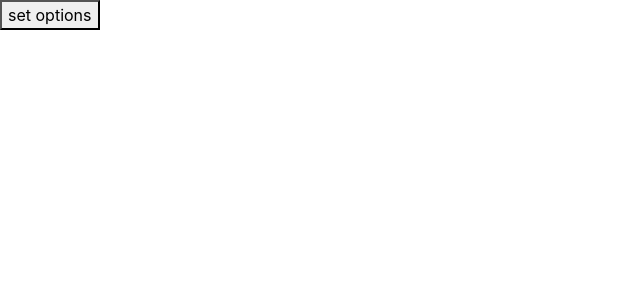
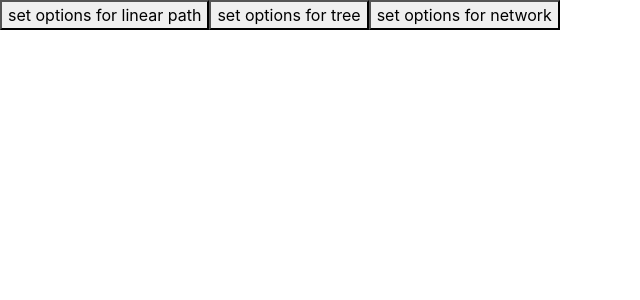
Before and after one commit to oklex/abstraction-time-demo, a React (Create React App) app: page / in a window 1280 px wide. Shown: the top 300 px of the page, without its empty margins (0-640 px from the left). Built offline with nearby package versions, Linux system fonts and the light colour scheme.

Commit message:
updated app with prototype connections

```diff
--- a/src/App.tsx
+++ b/src/App.tsx
@@ -3,6 +3,11 @@ import { render } from "react-dom";
 import { GenerateOptions, GenerateSeries } from "./SeriesGenerator";
 import { TestLogic } from "./Test";
 
+enum networkType {
+  path,
+  tree,
+  network,
+}
 export default class App extends React.Component<any, any> {
   constructor(props: any) {
     super(props);
@@ -34,8 +39,18 @@ export default class App extends React.Component<any, any> {
     }
   };
 
-  setOptions = () => {
-    let paths = GenerateSeries.linearPath(this.state.depth);
+  setOptions = (depth: number, type: networkType) => {
+    let paths: any[];
+    if (type === networkType.path) {
+      console.log("setting linear paths");
+      paths = GenerateSeries.linearPath(this.state.depth);
+    } else if (type === networkType.tree) {
+      paths = GenerateSeries.n_aryTree(this.state.depth, this.state.maxChildNodes);
+    } else if (type === networkType.network) {
+      paths = GenerateSeries.n_aryTree(this.state.depth, this.state.maxChildNodes);
+    } else {
+      throw new Error('option network graph setting is invalid')
+    }
     console.log("setting paths ", paths);
     this.setState({
       toggleShowGraph: true,
@@ -46,7 +61,15 @@ export default class App extends React.Component<any, any> {
   render() {
     return (
       <div>
-        <button onClick={(e) => this.setOptions()}>set options</button>
+        <button onClick={() => this.setOptions(10, networkType.path)}>
+          set options for linear path
+        </button>
+        <button onClick={() => this.setOptions(10, networkType.tree)}>
+          set options for tree
+        </button>
+        <button onClick={() => this.setOptions(10, networkType.network)}>
+          set options for network
+        </button>
         {this.showGraphTest()}
       </div>
     );
--- a/src/SeriesGenerator.js
+++ b/src/SeriesGenerator.js
@@ -8,16 +8,14 @@ export const GenerateSeries = {
     console.log("linearPath", data);
     return data;
   },
-  randomTree(depth, maxNodes = 1, knowledge = 0) {
+  n_aryTree(depth, maxNodes = 1, knowledge = 0) {
     let data = [];
-    let nodes = [];
-    return { data, nodes };
+    return data;
   },
   randomNetwork(depth, maxNodes = 1, knowledge = 0) {
     // different from tree due to random connections
     let data = [];
-    let nodes = [];
-    return { data, nodes };
+    return data;
   },
 };
 
@@ -50,13 +48,8 @@ const TreeGeneratorHelper = (
       },
     ];
     if (currentDepth < maxDepth) {
-      console.log('current depth', currentDepth, maxDepth, thisNode)
-      data = TreeGeneratorHelper(
-        currentDepth,
-        maxDepth,
-        maxChildren,
-        thisNode
-      );
+      console.log("current depth", currentDepth, maxDepth, thisNode);
+      data = TreeGeneratorHelper(currentDepth, maxDepth, maxChildren, thisNode);
     }
   }
 
--- a/src/index.css
+++ b/src/index.css
@@ -11,3 +11,7 @@ code {
   font-family: source-code-pro, Menlo, Monaco, Consolas, 'Courier New',
     monospace;
 }
+
+text {
+  display: none;
+}
```
